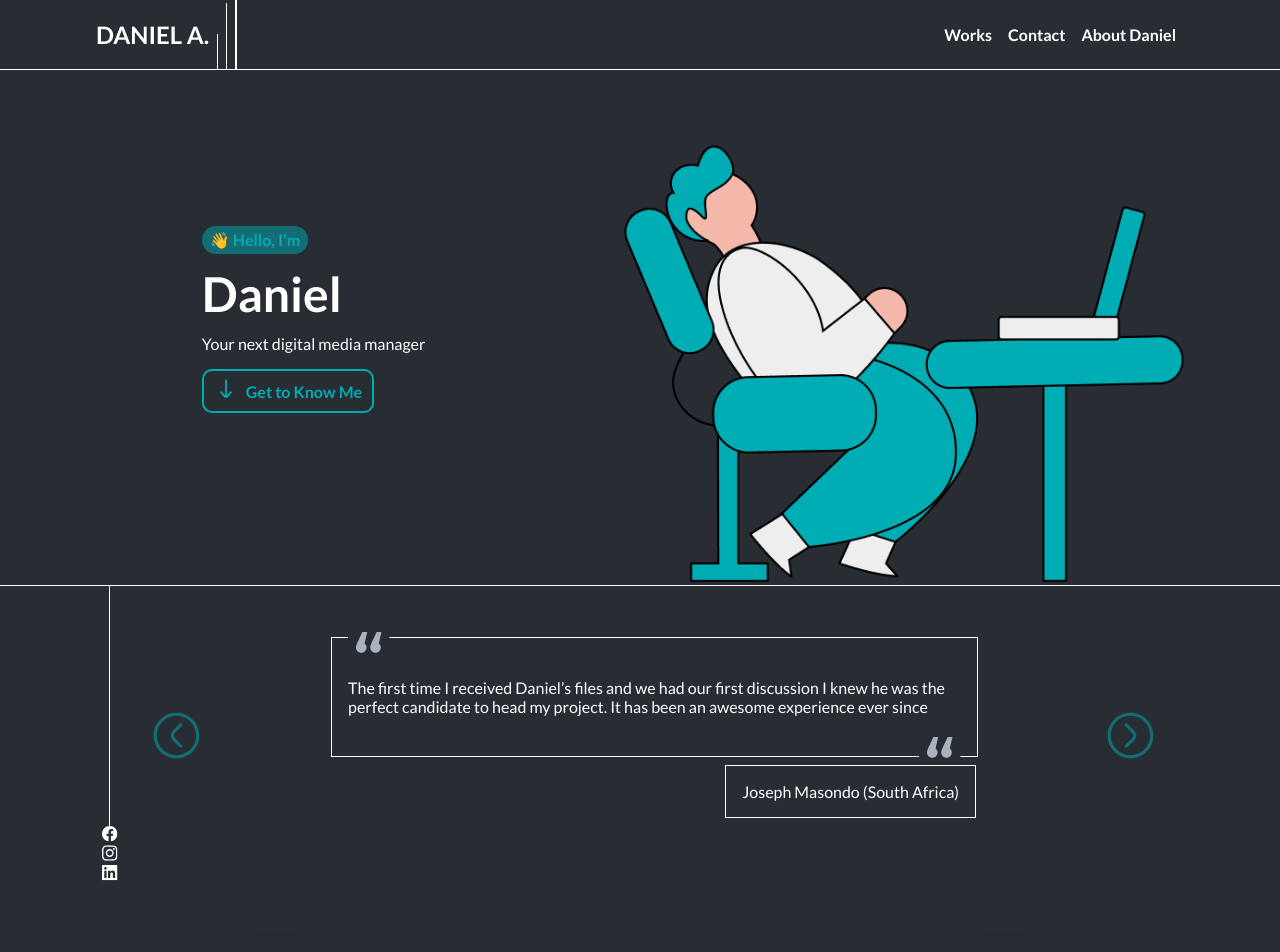
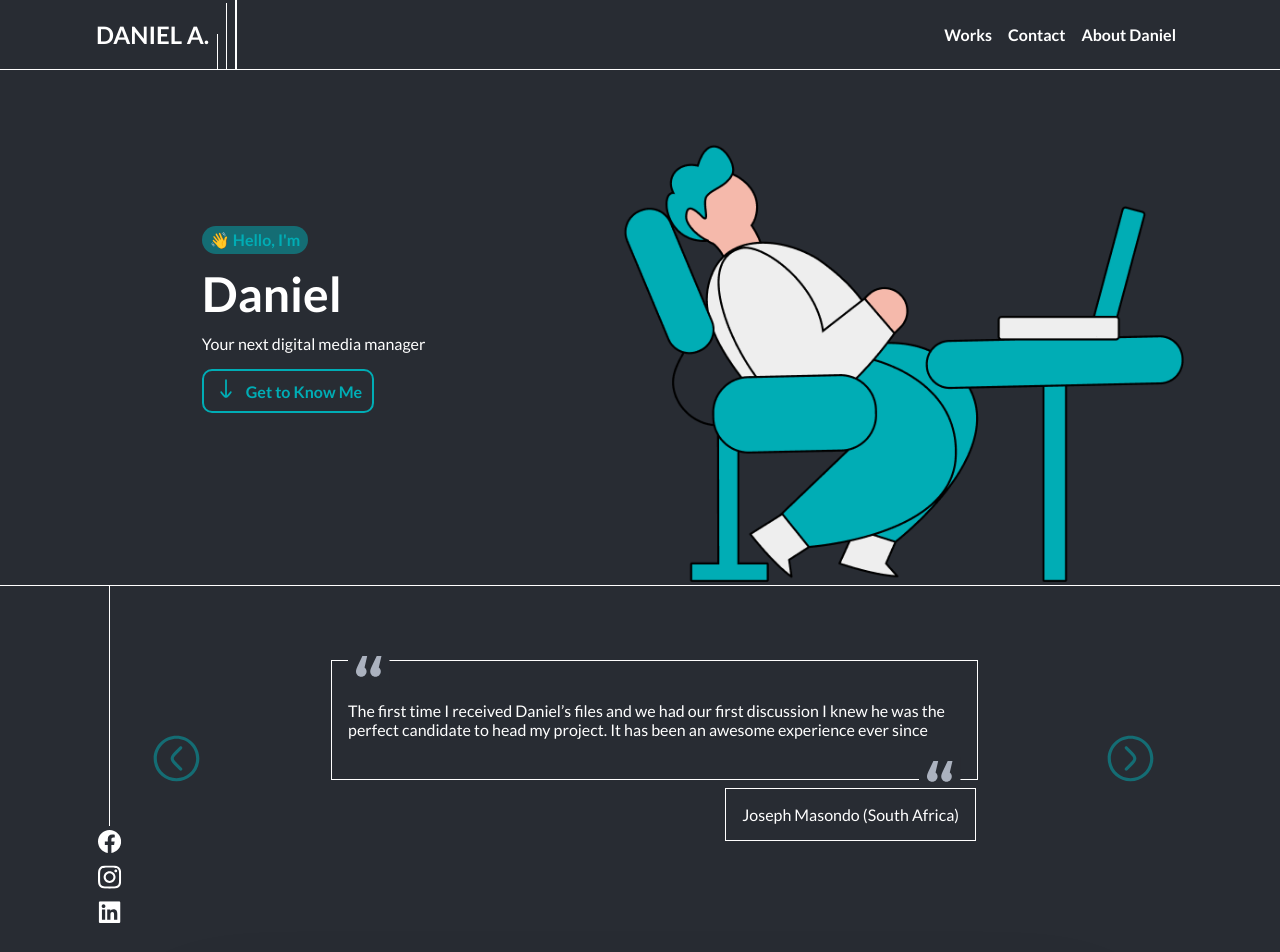
Before and after one commit to trokeibunor/danielsportfolio, a Vue app: page / in a window 1280 px wide. Shown: the top 952 px of the page. Built offline with nearby package versions, Linux system fonts and the light colour scheme; no server answers; the database is empty.

Commit message:
feat: finished project

```diff
--- a/src/components/ContactComponent.vue
+++ b/src/components/ContactComponent.vue
@@ -214,6 +214,15 @@ function sendMail(e) {
                 }
               }
             }
+            .social_links {
+              a {
+                margin: 0px 4px;
+                img {
+                  width: 24px;
+                  height: 24px;
+                }
+              }
+            }
           }
         }
         .form-content {
--- a/src/components/TestimonialComponent.vue
+++ b/src/components/TestimonialComponent.vue
@@ -131,6 +131,13 @@ const testCounter = ref(0);
         display: flex;
         flex-direction: column;
         flex-direction: center;
+        a {
+          margin: 4px 0px;
+          img {
+            width: 24px;
+            height: 24px;
+          }
+        }
       }
     }
     .testimonials_row {
```
